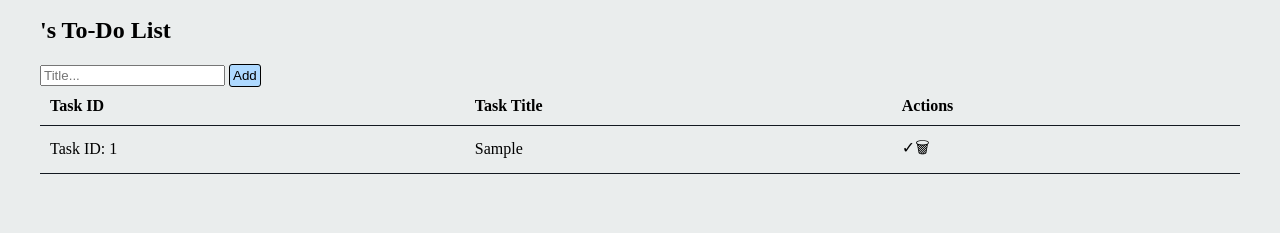
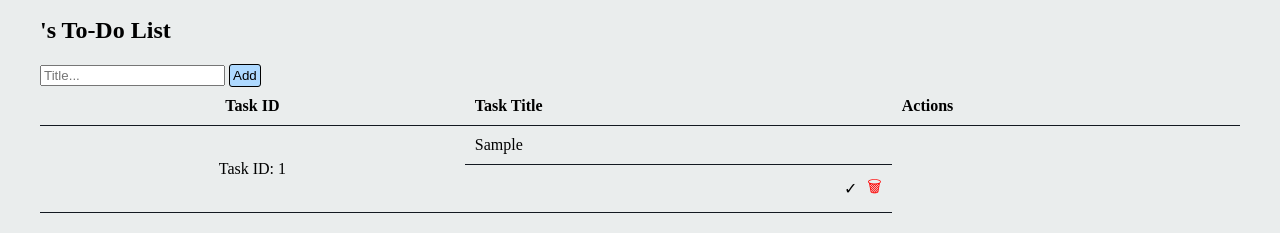
Before and after one commit to moniquecmcqueen/TaDah-List, a website: page Frontend/src/tasklist.html in a window 1280 px wide. Both pictures are taken after typing "Sample" into the empty fields and a click on the button "Add". Shown: the part 103-336 px from the top of the page. Drawn offline with Linux system fonts and the light colour scheme.

Commit message:
updated css, to position complete button on left and change into a check box, and then delete on the right and becomes a red trashcan

```diff
--- a/Frontend/src/css/tasklist.css
+++ b/Frontend/src/css/tasklist.css
@@ -134,6 +134,36 @@ button:hover {
     border-bottom: 1px solid var(--primary-color);
 }
 
+.task-table th:first-child,
+.task-table td:first-child {
+    text-align: center;
+}
+
+.task-table .task-checkbox {
+    display: flex;
+    align-items: center;
+}
+
+.task-table .task-checkbox input[type="checkbox"] {
+    margin-right: 5px;
+}
+
+.task-table .task-title {
+    display: flex;
+    align-items: center;
+}
+
+.task-table .task-buttons {
+    display: flex;
+    justify-content: flex-end;
+    align-items: center;
+}
+
+.task-table .task-button.delete {
+    color: red;
+    margin-left: 10px;
+}
+
 .good-job-popup {
     position: fixed;
     top: 50%;
```
